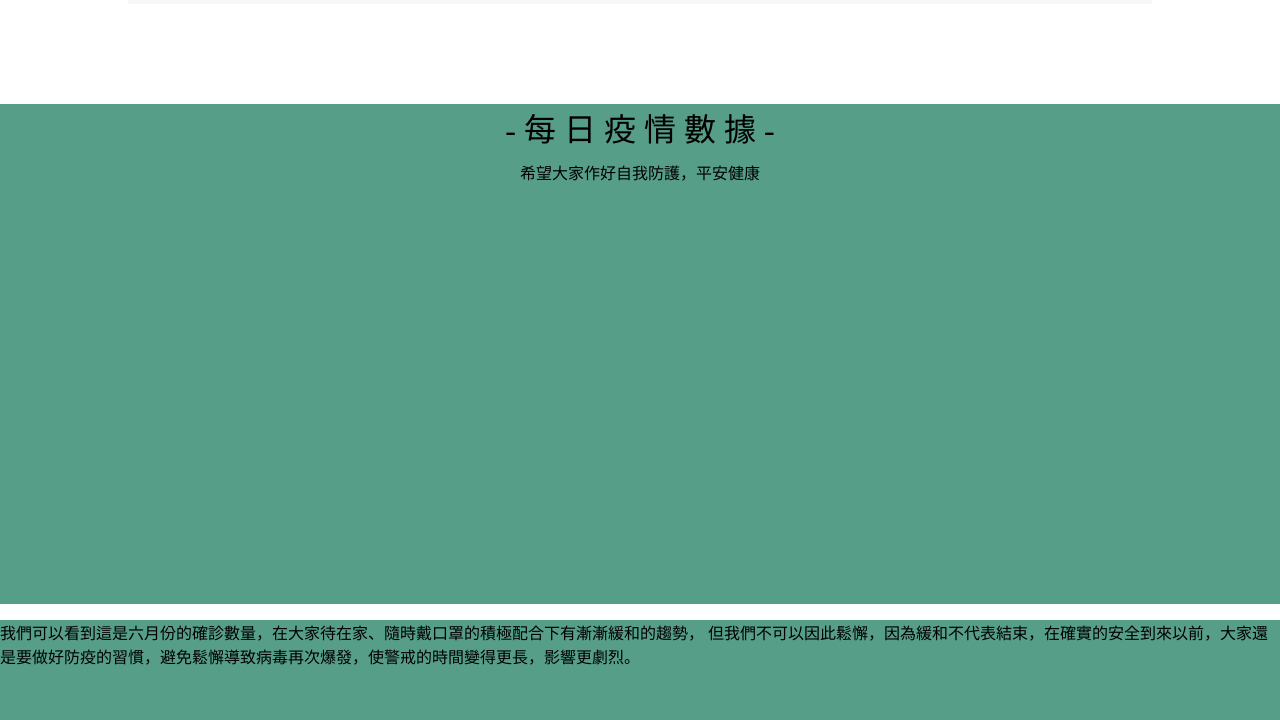
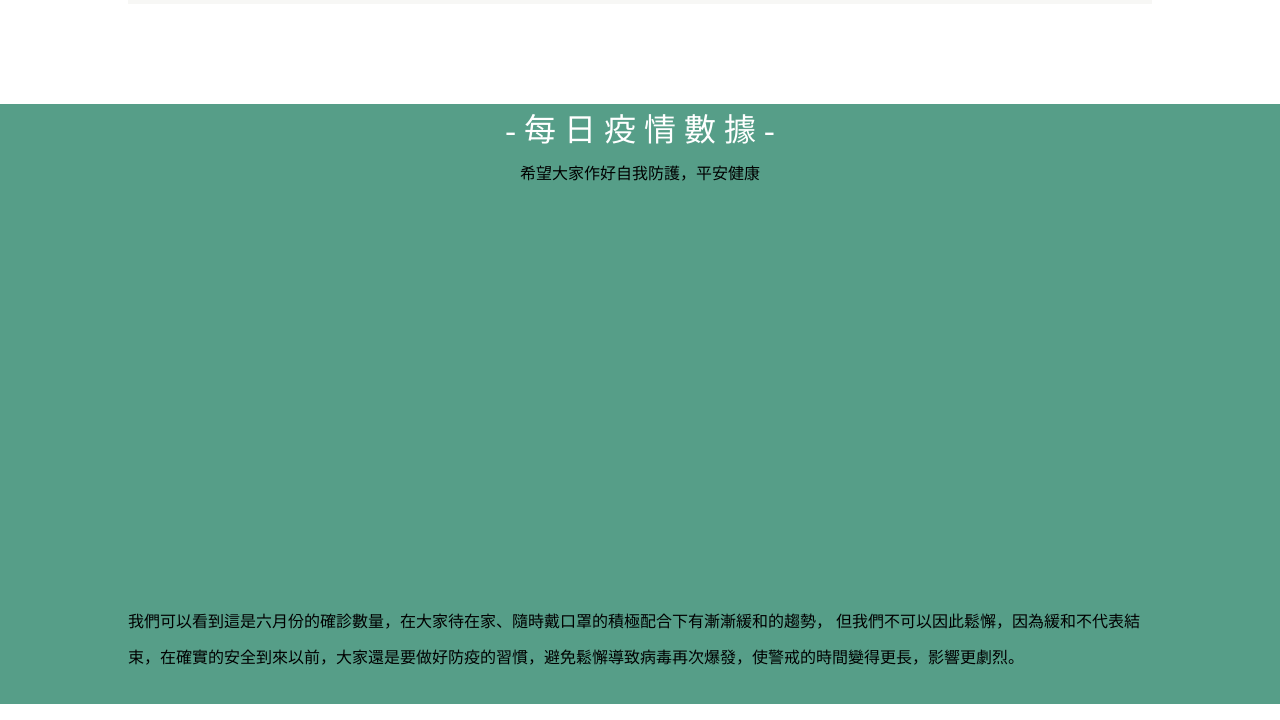
Before and after one commit to xu3m6123/ill_homework, a plain HTML site: page index.html in a window 1280 px wide. Shown: the part 2838-3558 px from the top of the page. Drawn offline with nearby package versions, Linux system fonts and the light colour scheme; no server answers.

Commit message:
Update index_css.css

```diff
--- a/css/index_css.css
+++ b/css/index_css.css
@@ -335,13 +335,21 @@ align-items: center;
 }
 .cD_title{
     font-size: 32px;
+    color: white;
 }
 .illeffect:hover{
     opacity: 50%;
 }
 /*footer*/
 .footer{
+    display: flex;
+    justify-content: center;
     height:100px;
     width: 100%;
     background-color: #569e88;
 }
+.footer p{
+    line-height: 36px;
+    margin: 0;
+    width:80%
+}
```
